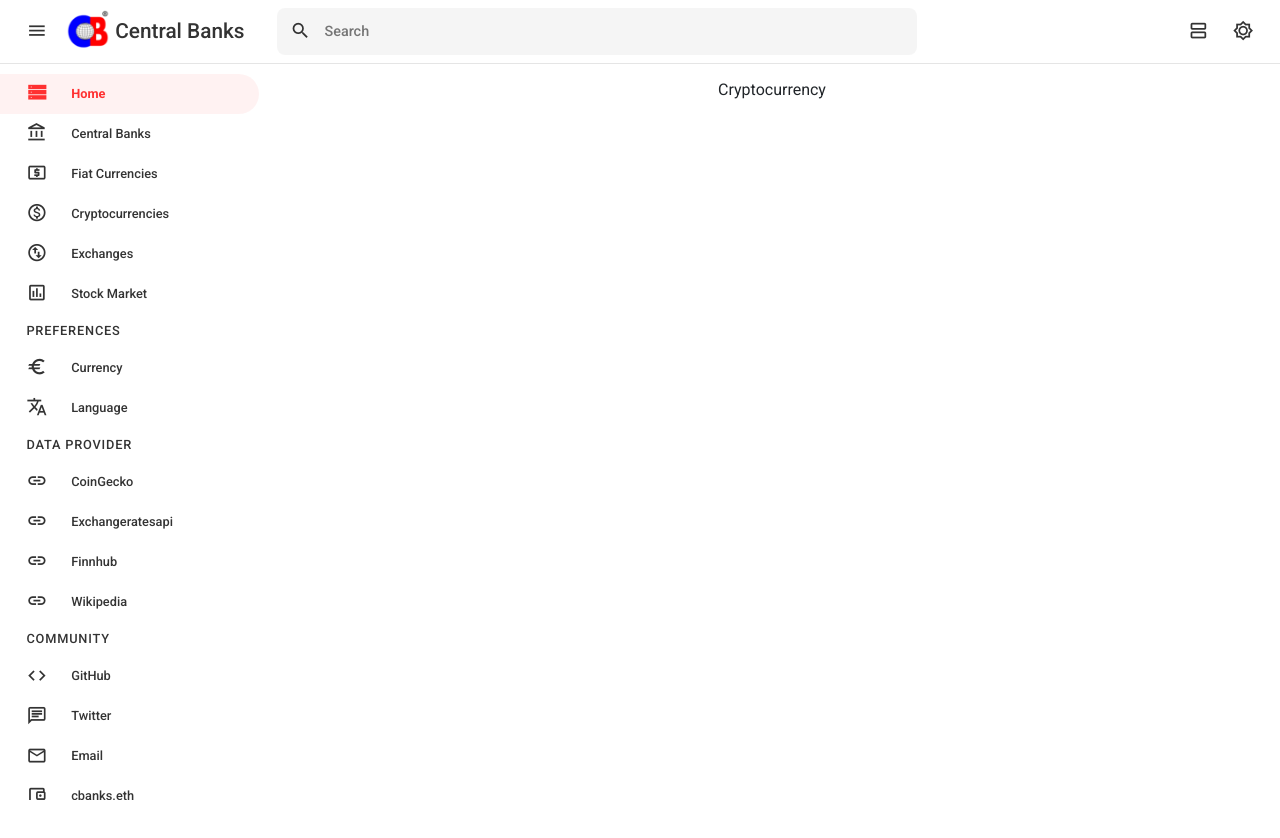
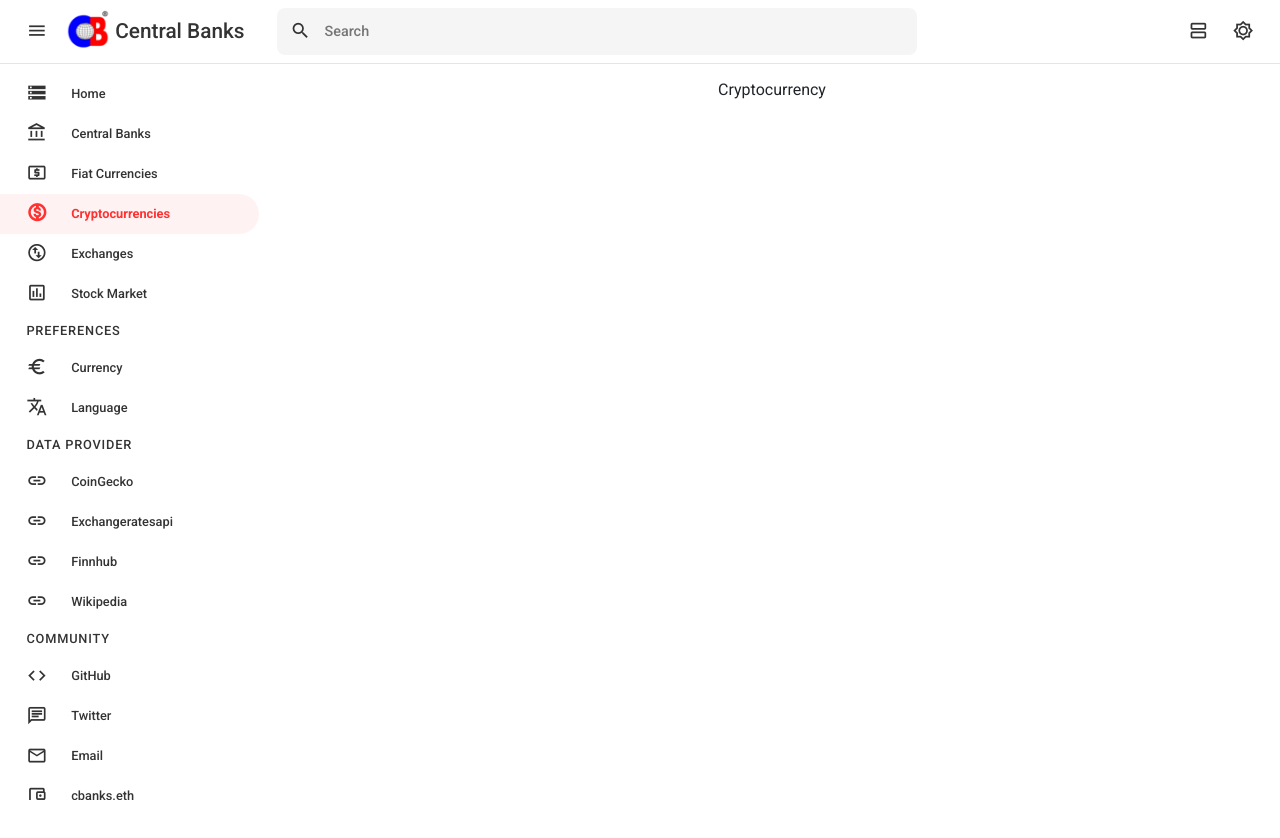
Before and after one commit to springscarpenter/cbanks, a React (Create React App) app in the folder client/: page /cryptocurrencies/1 in a window 1280 px wide. Shown: the top 838 px of the page. Built offline with nearby package versions, Linux system fonts and the light colour scheme; grey boxes are pictures that could not be loaded.

Commit message:
Update routes in Header and Menu

```diff
--- a/client/src/components/layout/header/Header.js
+++ b/client/src/components/layout/header/Header.js
@@ -1,4 +1,5 @@
 import React from 'react';
+import { Link } from 'react-router-dom';
 import SearchBar from './SearchBar';
 import logo from '../../../logo.png';
 
@@ -8,10 +9,10 @@
       <button className='icon-btn'>
         <i className='material-icons-outlined'>menu</i>
       </button>
-      <div className='logo-box'>
+      <Link to='/' className='logo-box'>
         <img src={logo} alt='logo' className='logo-img' />
         <span className='logo-name'>Central Banks</span>
-      </div>
+      </Link>
       <SearchBar />
       <div style={{ flex: 1 }}></div>
       <button className='icon-btn view-mode-btn'>
--- a/client/src/components/layout/menu/Menu.js
+++ b/client/src/components/layout/menu/Menu.js
@@ -1,8 +1,11 @@
 import React from 'react';
+import { Link, useLocation } from 'react-router-dom';
 import logo from '../../../logo.png';
 import flag from './bahamas.png';
 
 const Menu = () => {
+  const { pathname } = useLocation();
+
   return (
     <aside>
       <nav className='side-menu'>
@@ -12,40 +15,70 @@
         </div>
         <ul className='routes'>
           <li>
-            <div className='active'>
+            <Link to='/'>
+              <div className={pathname === '/' ? 'active' : undefined}>
                 <i className='material-icons-outlined'>storage</i>
                 <span>Home</span>
               </div>
+            </Link>
           </li>
           <li>
-            <div>
+            <Link to='/central-banks'>
+              <div
+                className={pathname === '/central-banks' ? 'active' : undefined}
+              >
                 <i className='material-icons-outlined'>account_balance</i>
                 <span>Central Banks</span>
               </div>
+            </Link>
           </li>
           <li>
-            <div>
+            <Link to='/fiat-currencies'>
+              <div
+                className={
+                  pathname.startsWith('/fiat-currencies') ? 'active' : undefined
+                }
+              >
                 <i className='material-icons-outlined'>local_atm</i>
                 <span>Fiat Currencies</span>
               </div>
+            </Link>
           </li>
           <li>
-            <div>
+            <Link to='/cryptocurrencies'>
+              <div
+                className={
+                  pathname.startsWith('/cryptocurrencies')
+                    ? 'active'
+                    : undefined
+                }
+              >
                 <i className='material-icons-outlined'>monetization_on</i>
                 <span>Cryptocurrencies</span>
               </div>
+            </Link>
           </li>
           <li>
-            <div>
+            <Link to='/exchanges'>
+              <div
+                className={
+                  pathname.startsWith('/exchanges') ? 'active' : undefined
+                }
+              >
                 <i className='material-icons-outlined'>swap_vert_circle</i>
                 <span>Exchanges</span>
               </div>
+            </Link>
           </li>
           <li>
-            <div>
+            <Link to='/stock-market'>
+              <div
+                className={pathname === '/stock-market' ? 'active' : undefined}
+              >
                 <i className='material-icons-outlined'>insert_chart</i>
                 <span>Stock Market</span>
               </div>
+            </Link>
           </li>
         </ul>
         <div className='subheader'>
```
Lines whose indentation alone changed are shown as unchanged.
